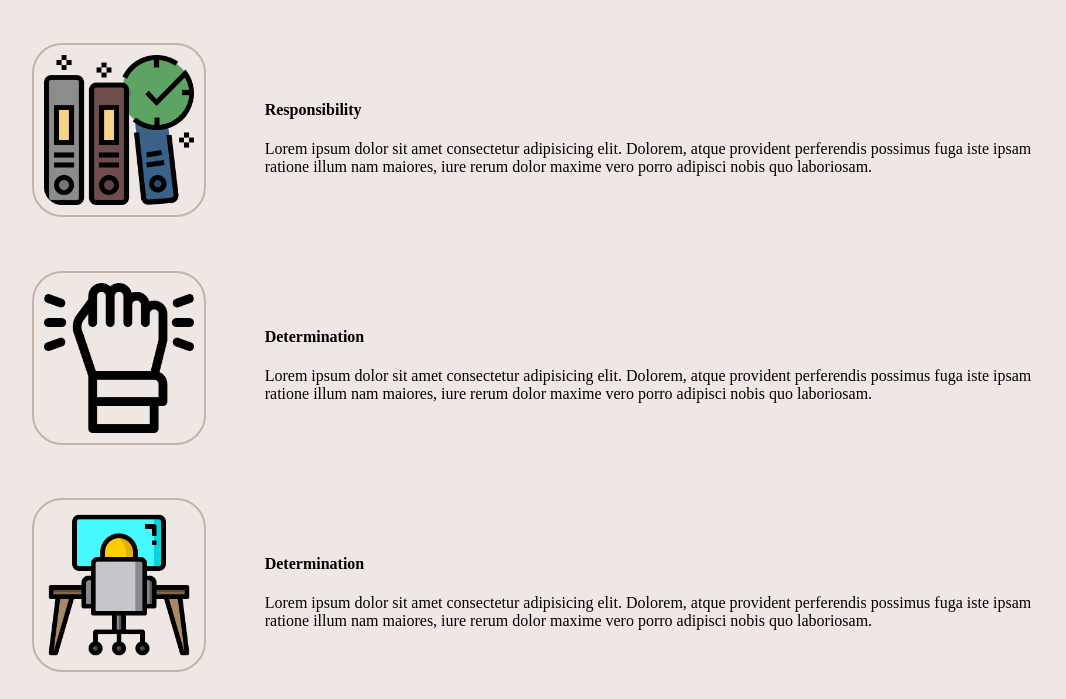
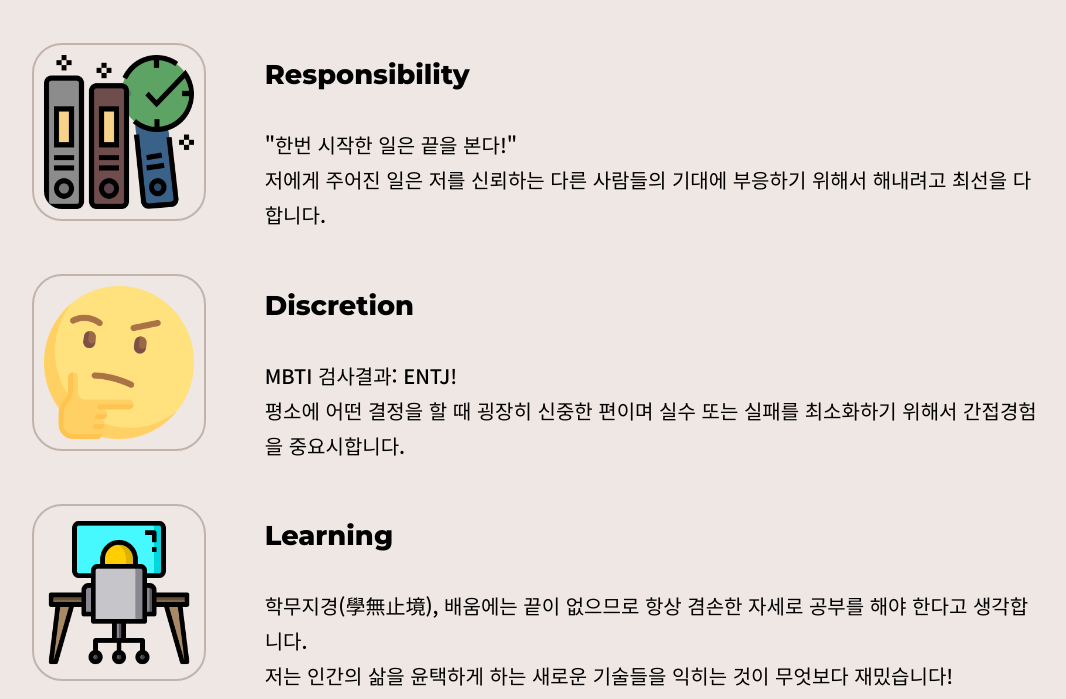
Before and after one commit to HongDaniel/Portfolio-Website, a plain HTML site: page About.html in a window 1280 px wide. Shown: the part 701-1400 px from the top of the page, without its empty margins (129-1195 px from the left). Drawn offline with Linux system fonts and the light colour scheme.

Commit message:
Webpage changed
added discription

```diff
--- a/About.css
+++ b/About.css
@@ -123,20 +123,31 @@ a:hover {
 
 .responsibility,
 .learning,
-.determination {
+.discretion {
     display: flex;
     flex-direction: row;
-    align-items: center;
 }
 
 .responsibility > img,
 .learning > img,
-.determination > img {
+.discretion > img {
     width: 150px;
     margin: 2% 5.5% 3% 5%;
     border: 2px solid #c2b4ab;
     border-radius: 30px;
     padding: 10px;
+}
+
+.value h4{
+    font-family:'Montserrat', sans-serif;
+    font-size: 1.7em;
+}
+
+.value p{
+    font-family:'Noto Sans KR', sans-serif;
+    font-size: 1.25em;
+    line-height: 35px;
+    font-weight: 420;
 }
 
 /*footer*/
--- a/About.html
+++ b/About.html
@@ -60,21 +60,27 @@
         <img src="image/responsibility.png" alt="">
       <div class="explain">
         <h4>Responsibility</h4>
-      <p>Lorem ipsum dolor sit amet consectetur adipisicing elit. Dolorem, atque provident perferendis possimus fuga iste ipsam ratione illum nam maiores, iure rerum dolor maxime vero porro adipisci nobis quo laboriosam.</p>
+      <p>"한번 시작한 일은 끝을 본다!" <br>
+        저에게 주어진 일은 저를 신뢰하는 다른 사람들의 기대에 부응하기 위해서 해내려고 최선을 다합니다. </p>
     </div>
     </div>
-      <div class="determination">
-        <img src="image/determination.png" alt="">
+
+      <div class="discretion">
+        <img src="image/discretion.png" alt="">
         <div class="explain">
-          <h4>Determination</h4>
-        <p>Lorem ipsum dolor sit amet consectetur adipisicing elit. Dolorem, atque provident perferendis possimus fuga iste ipsam ratione illum nam maiores, iure rerum dolor maxime vero porro adipisci nobis quo laboriosam.</p>
+          <h4>Discretion</h4>
+        <p>MBTI 검사결과: ENTJ! <br>
+          평소에 어떤 결정을 할 때 굉장히 신중한 편이며 실수 또는 실패를 최소화하기 위해서 간접경험을 중요시합니다.</p>
     </div>
   </div>
+
+
       <div class="learning">
         <img src="image/learning.png" alt="">
         <div class="explain">
-          <h4>Determination</h4>
-        <p>Lorem ipsum dolor sit amet consectetur adipisicing elit. Dolorem, atque provident perferendis possimus fuga iste ipsam ratione illum nam maiores, iure rerum dolor maxime vero porro adipisci nobis quo laboriosam.</p>
+          <h4>Learning</h4>
+        <p>학무지경(學無止境), 배움에는 끝이 없으므로 항상 겸손한 자세로 공부를 해야 한다고 생각합니다. <br>
+        저는 인간의 삶을 윤택하게 하는 새로운 기술들을 익히는 것이 무엇보다 재밌습니다!</p>
     </div>
     </div>
 
@@ -110,7 +116,7 @@
         <a href="#a"><p>Close</p></a>
       </div>
     </div>
+</div>
 
-</div>
 </body>
 </html>
```
Also changed, not shown: Portfolio.css (+10 -2 lines), index.html (+5 -2 lines).
